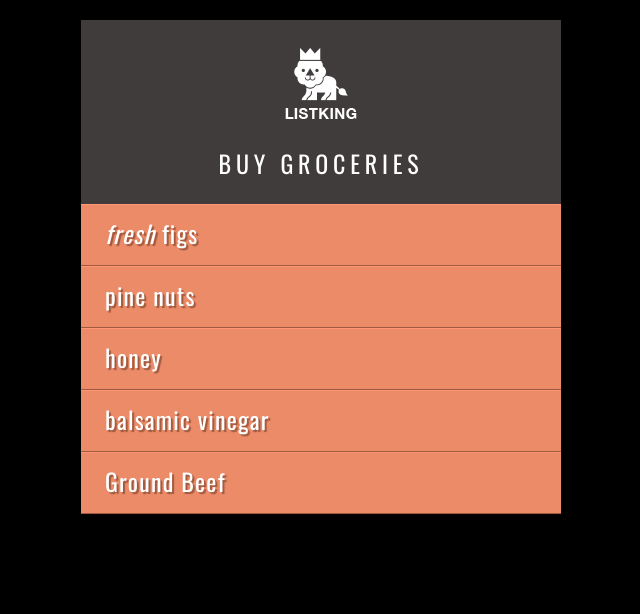
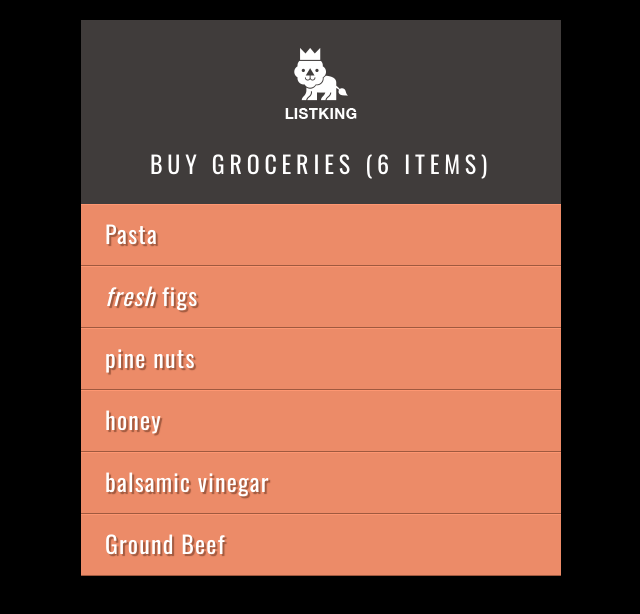
Before and after one commit to JenniferM04/ICE1---Github-Initial-Commit, a plain HTML site: page index.html in a window 1280 px wide. Shown: the whole page, without its empty margins (319-959 px from the left). Drawn offline with nearby package versions, Linux system fonts and the light colour scheme.

Commit message:
Number of items added to list
Line 44 gets element with id "listHeading".
Line 47 gets the content from the listHeadingElement and stores it in a variable.
Line 50 counts the number of "li" elements.
Line 53 creates new string and displays the number of items in the webpage
Line 56 updates the <h2>.

```diff
--- a/index.html
+++ b/index.html
@@ -11,7 +11,7 @@
 	<body>
 		<div id="page">
 			<h1 id="header">List</h1>
-			<h2>Buy groceries</h2>
+			<h2 id="listHeading">Buy groceries</h2>
 			<ul id="groceries">
 				<li id="one"><em>fresh</em> figs</li>
 				<li id="two">pine nuts</li>
--- a/scripts/list.js
+++ b/scripts/list.js
@@ -18,14 +18,20 @@ groceryList.appendChild(newListItem);
 
 // ADD NEW ITEM START OF LIST
 // Create element
+const anotherListItem = document.createElement("li");
+
 // Create text node
+const newItemContent = document.createTextNode("Pasta");
+
 // Add text node to element
+anotherListItem.prepend(newItemContent);
+
 // Add element to list
-
+groceryList.prepend(anotherListItem);
 
 
 // All <li> elements
-
+var listItems = groceryList.getElementsByTagName("li");
 
 // ADD A CLASS OF COOL TO ALL LIST ITEMS
 // Counter variable
@@ -35,7 +41,16 @@ groceryList.appendChild(newListItem);
 
 // ADD NUMBER OF ITEMS IN THE LIST TO THE HEADING
 // h2 element
+var listHeadingElement = document.getElementById("listHeading");
+
 // h2 text
+var listHeadingText = listHeadingElement.innerHTML;
+
 // No. of <li> elements
+var numberOfItems = document.getElementById("groceries").getElementsByTagName("li").length;
+
 // Content
+var content = listHeadingText + " (" + numberOfItems + " items)";
+
 // Update h2 using innerHTML (not textContent) because it contains markup
+listHeadingElement.innerHTML = content;
```
